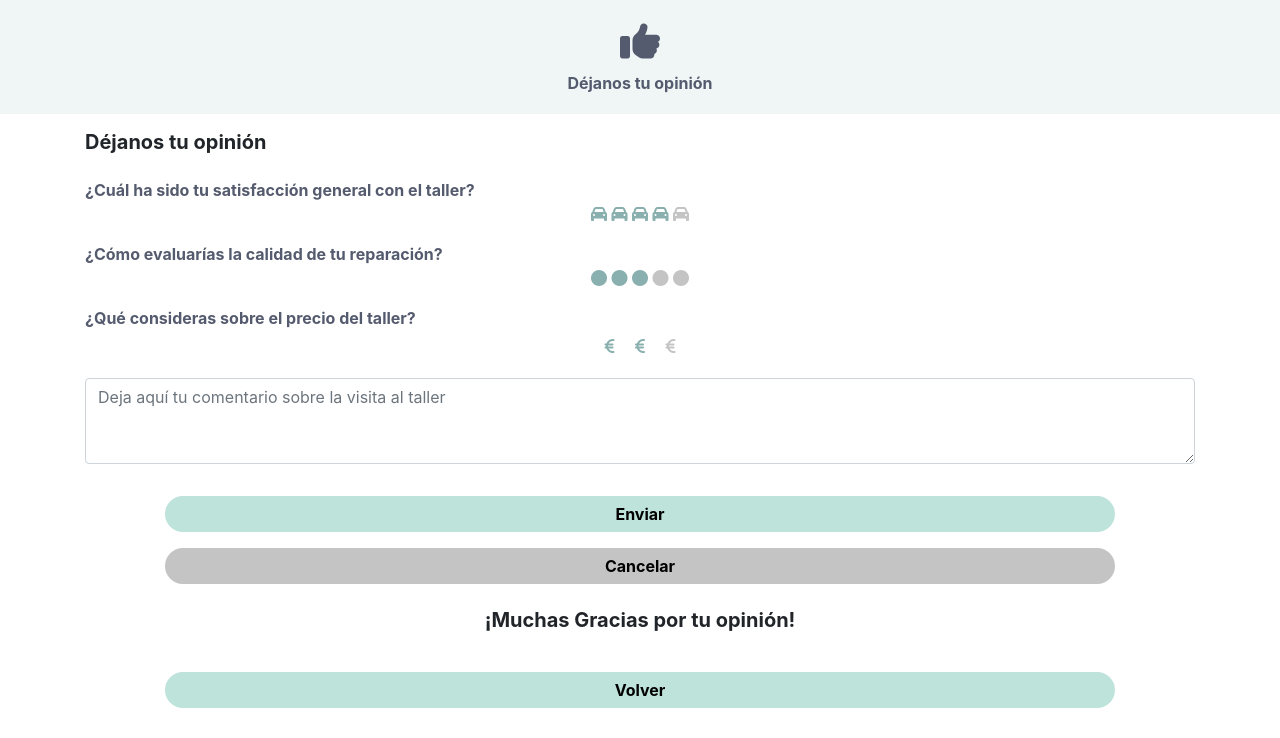
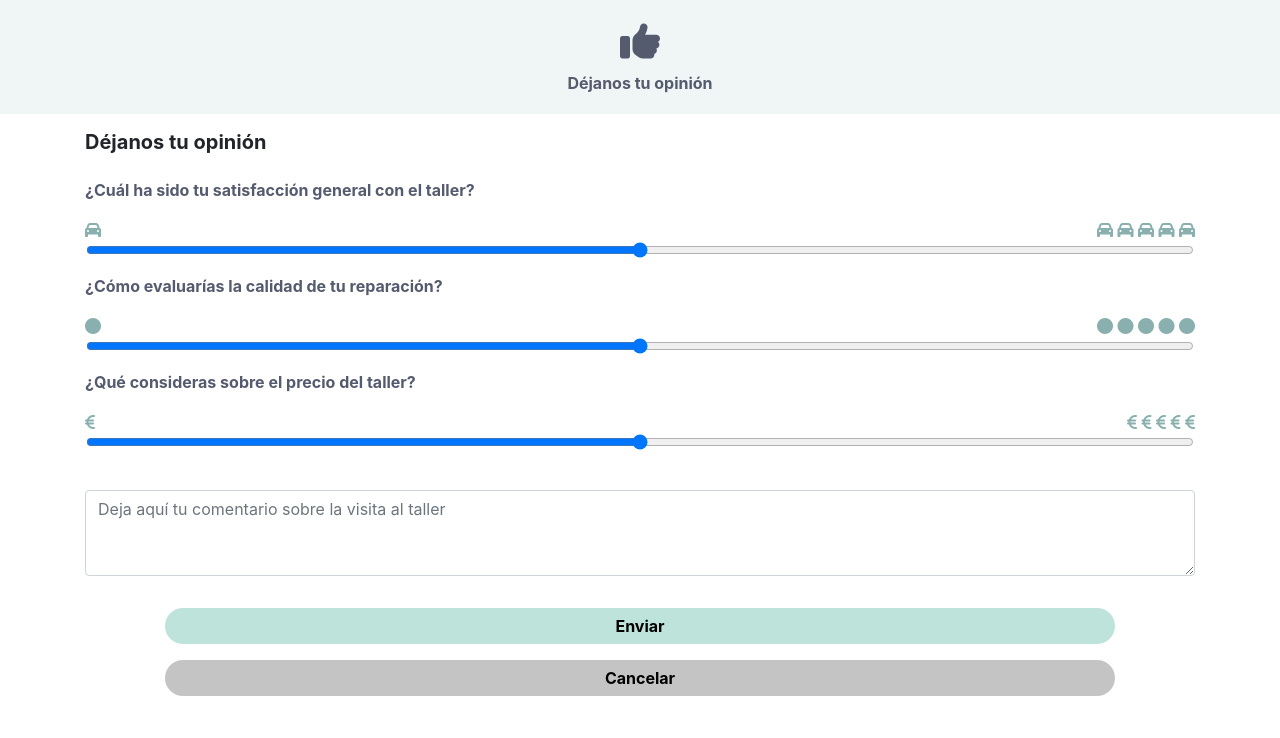
Before and after one commit to rtoledocastellano/fixacar-frontend, a plain HTML site: page rating-form.html in a window 1280 px wide. Shown: the part 62-800 px from the top of the page. Drawn offline with nearby package versions, Linux system fonts and the light colour scheme.

Commit message:
Changes interface interaction

```diff
--- a/rating-form.html
+++ b/rating-form.html
@@ -69,6 +69,7 @@
 </div>
 
   <!-- Form -->
+<form action="index-view.html" method="GET">
   <div class="container">
     <div class="row pt-3">
       <div class="col-12">
@@ -82,14 +83,21 @@
       </div>
     </div>
 
-  <div class="row">
-    <div class="col-12 text-center">
+    <div class="row mt-3">
+      <div class="col-2">
+        <i class="fas fa-car text-green-dark"></i>
+      </div>
+      <div class="col-10 text-right">
         <i class="fas fa-car text-green-dark"></i>
         <i class="fas fa-car text-green-dark"></i>
         <i class="fas fa-car text-green-dark"></i>
         <i class="fas fa-car text-green-dark"></i>
-      <i class="fas fa-car text-gray-light"></i>
+        <i class="fas fa-car text-green-dark"></i>
       </div>
+    </div>
+
+    <div class="row px-3">
+      <input id="generalOpinion" type="range" class="form-control-range" min="1" max="5" step="1">
     </div>
 
     <div class="row pt-3">
@@ -98,14 +106,21 @@
       </div>
     </div>
 
-  <div class="row">
-    <div class="col-12 text-center">
+    <div class="row mt-3">
+      <div class="col-2">
+        <i class="fas fa-circle text-green-dark"></i>
+      </div>
+      <div class="col-10 text-right">
         <i class="fas fa-circle text-green-dark"></i>
         <i class="fas fa-circle text-green-dark"></i>
         <i class="fas fa-circle text-green-dark"></i>
-      <i class="fas fa-circle text-gray-light"></i>
-      <i class="fas fa-circle text-gray-light"></i>
+        <i class="fas fa-circle text-green-dark"></i>
+        <i class="fas fa-circle text-green-dark"></i>
       </div>
+    </div>
+
+    <div class="row px-3">
+      <input id="qualityOpinion" type="range" class="form-control-range" min="1" max="5" step="1">
     </div>
 
     <div class="row pt-3">
@@ -114,17 +129,27 @@
       </div>
     </div>
 
-  <div class="row">
-    <div class="col-12 text-center">
-      <i class="fas fa-euro-sign text-green-dark p-2"></i>
-      <i class="fas fa-euro-sign text-green-dark p-2"></i>
-      <i class="fas fa-euro-sign text-gray-light p-2"></i>
+    <div class="row mt-3">
+      <div class="col-2">
+        <i class="fas fa-euro-sign text-green-dark"></i>
+      </div>
+      <div class="col-10 text-right">
+        <i class="fas fa-euro-sign text-green-dark"></i>
+        <i class="fas fa-euro-sign text-green-dark"></i>
+        <i class="fas fa-euro-sign text-green-dark"></i>
+        <i class="fas fa-euro-sign text-green-dark"></i>
+        <i class="fas fa-euro-sign text-green-dark"></i>
       </div>
     </div>
 
-  <div class="row pt-3">
+    <div class="row px-3">
+      <input id="priceOpinion" type="range" class="form-control-range" min="1" max="5" step="1">
+    </div>
+
+    <div class="row pt-3 mt-4">
       <div class="col-12">
-      <textarea class="form-control" id="comments" rows="3" placeholder="Deja aquí tu comentario sobre la visita al taller"></textarea>
+        <textarea class="form-control" id="comments" rows="3"
+          placeholder="Deja aquí tu comentario sobre la visita al taller"></textarea>
       </div>
     </div>
 
@@ -134,8 +159,9 @@
     </div>
 
   </div>
-
+</form>
   <!-- Response -->
+  <!--
   <div class="container">
     <div class="row pt-3">
       <div class="col-12">
@@ -148,8 +174,7 @@
     </div>
 
   </div>
-
-
+  -->
 
 
   <!-- Scripts -->
```
Lines whose indentation alone changed are shown as unchanged.
